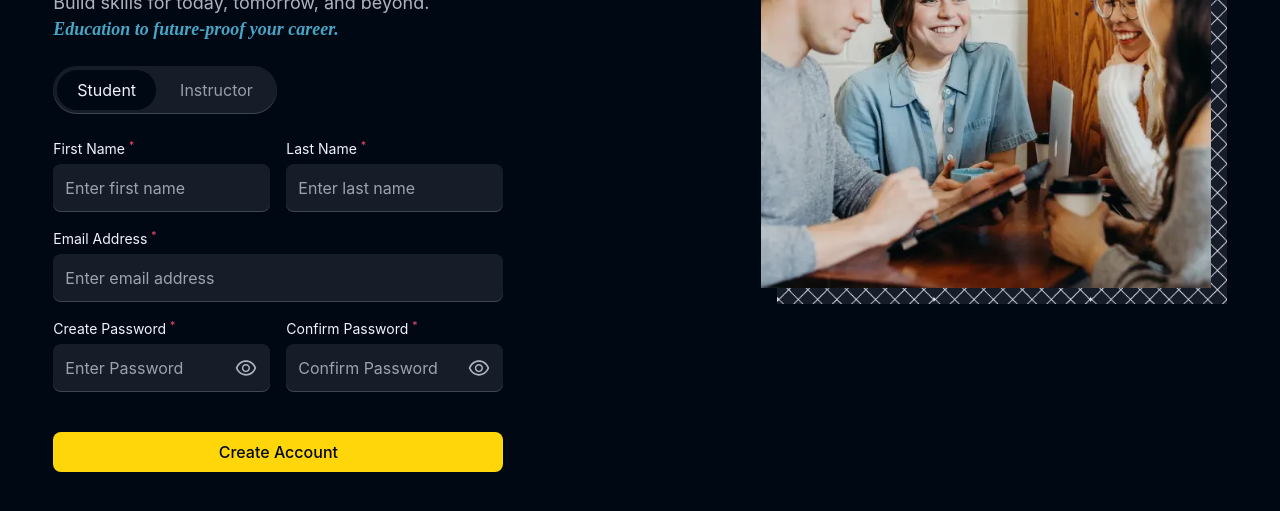
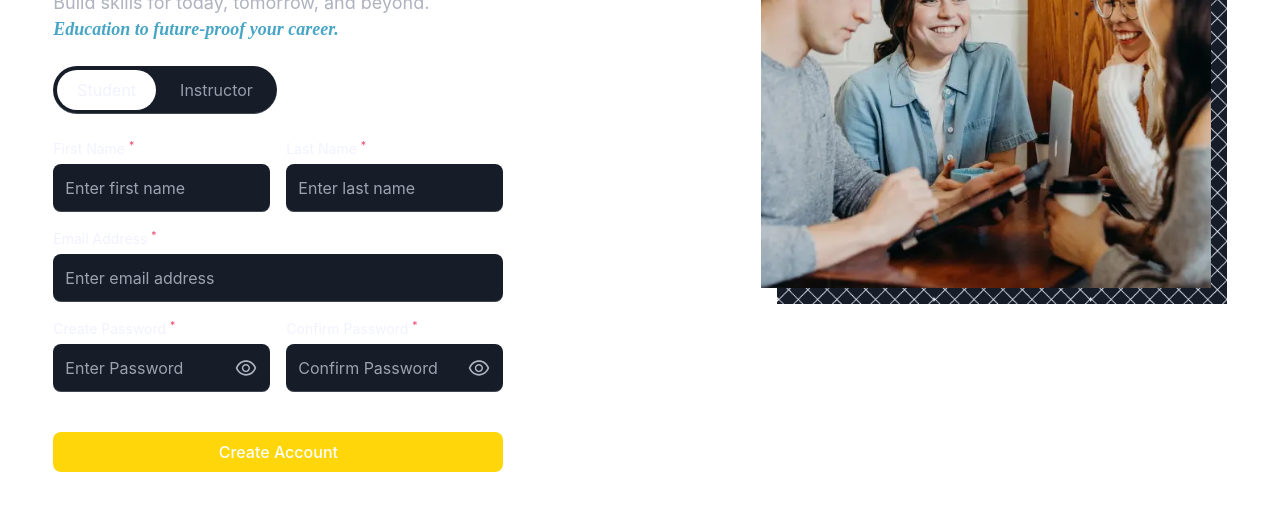
Before and after one commit to Samsadprince134/Codify, a React (Create React App) app in the folder FrontEnd/: page /signup in a window 1280 px wide. Shown: the part 243-754 px from the top of the page. Built offline with nearby package versions, Linux system fonts and the light colour scheme; no server answers.

Commit message:
Update tailwind.config.js

```diff
--- a/FrontEnd/tailwind.config.js
+++ b/FrontEnd/tailwind.config.js
@@ -26,7 +26,7 @@
         600: "#424854",
         700: "#2C333F",
         800: "#161D29",
-        900: "#000814",
+        900: "#fff",
       },
       richblue: {
         5: "#ECF5FF",
```
